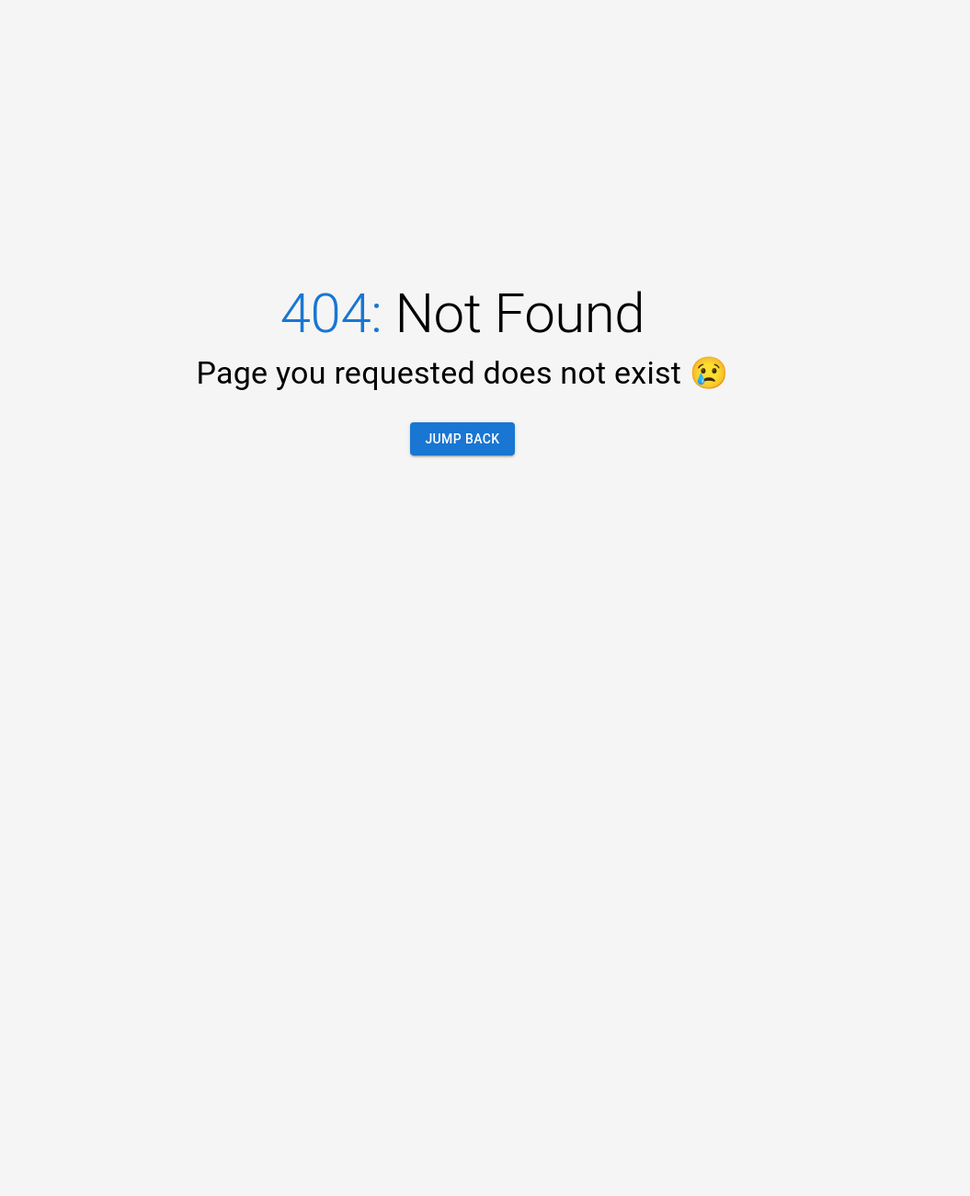
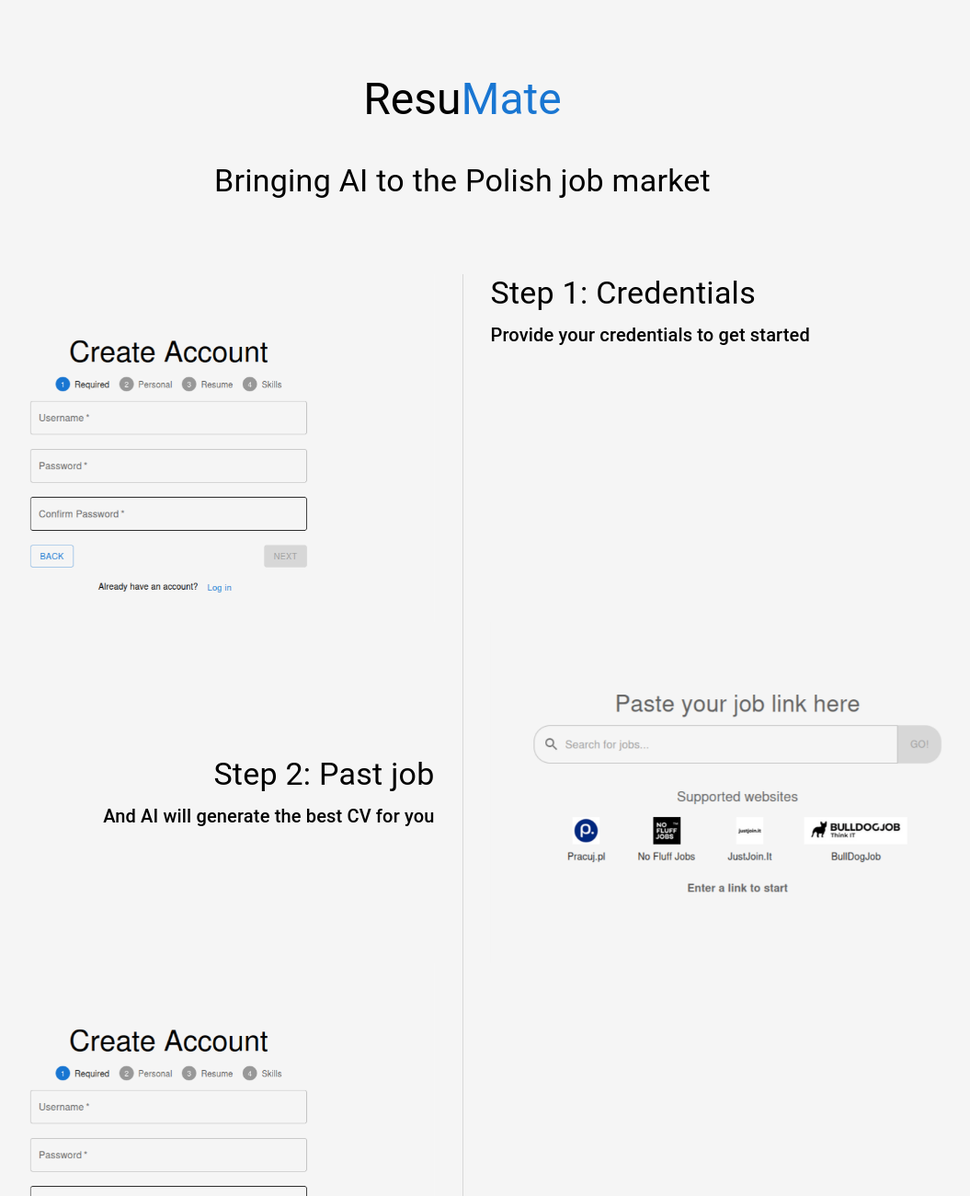
Before and after one commit to it1shka/resumate-frontend, a React (Vite) app: page /about in a window 1280 px wide. Before the commit this address had no page. Shown: the top 1300 px of the page at 92% size, without its empty margins (137-1192 px from the left). Before the commit the page ends 800 px from the top, so only its background shows below. Built offline with nearby package versions, Linux system fonts and the light colour scheme.

Commit message:
feat(About us) add About us page

```diff
--- a/src/main.tsx
+++ b/src/main.tsx
@@ -9,6 +9,7 @@ import CreateAccount from './pages/CreateAccount'
 import Profile from './pages/Profile'
 import NotificationsManager from './components/NotificationManager'
 import NotFound from './pages/NotFound'
+import AboutUs from './pages/AboutUs'
 
 const router = createBrowserRouter([
   {
@@ -37,6 +38,10 @@ const router = createBrowserRouter([
     element: <Profile />,
   },
   {
+    path: "/about",
+    element: <AboutUs />,
+  },
+  {
     path: '*',
     element: <NotFound />,
   },
--- /dev/null
+++ b/src/pages/AboutUs/index.tsx
@@ -0,0 +1,121 @@
+import { Box, Divider, Link, Typography } from "@mui/material";
+import RegistrationImage from "../../assets/registration.png"
+import JobSearch from "../../assets/job_search.png"
+
+const AboutUs = () => {
+    return (
+        <Box
+            display={"flex"}
+            flexDirection={"column"}
+            alignItems={"center"}
+        >
+            <Link sx={{color: "inherit", textDecoration: "none", mb: 5}} href={"/"}>
+                <Typography
+                    sx={{
+                        animation: 'fadeIn 0.5s ease-in-out',
+                        animationFillMode: 'forwards',
+                        opacity: 0,
+                    }}
+                    variant={"h3"}
+                    mt={10}
+                >
+                    Resu
+                    <Typography variant={"h3"} component={"span"} sx={{color: "primary.main"}}>Mate</Typography>
+                </Typography>
+            </Link>
+
+
+            <Typography
+                sx={{
+                    animation: 'fadeIn 0.5s ease-in-out 0.3s',
+                    animationFillMode: 'forwards',
+                    opacity: 0,
+                    mb: 10
+                }}
+                variant="h4"
+            >
+                Bringing AI to the Polish job market
+            </Typography>
+
+
+            <Box display={"flex"} flexDirection={"row"} sx={{
+                animation: 'fadeIn 0.5s ease-in-out 0.6s',
+                animationFillMode: 'forwards',
+                opacity: 0,
+            }}>
+                <Box flex={1} display={"flex"} sx={{
+                    animation: 'fadeIn 0.5s ease-in-out 0.9s',
+                    animationFillMode: 'forwards',
+                    opacity: 0,
+                }}>
+                    <img width={"100%"} src={RegistrationImage}/>
+                </Box>
+                <Divider orientation={"vertical"} flexItem sx={{margin: "0 30px"}}/>
+                <Box flex={1} display={"flex"} flexDirection={"column"} gap={1} sx={{
+                    animation: 'fadeIn 0.5s ease-in-out 1.2s',
+                    animationFillMode: 'forwards',
+                    opacity: 0,
+                }}>
+                    <Typography variant="h4">
+                        Step 1: Credentials
+                    </Typography>
+                    <Typography variant="h6">
+                        Provide your credentials to get started
+                    </Typography>
+                </Box>
+            </Box>
+
+            <Box display={"flex"} flexDirection={"row"}>
+
+
+                <Box flex={1} display={"flex"} alignItems={"end"} justifyContent={"center"} flexDirection={"column"} gap={1} sx={{
+                    animation: 'fadeIn 0.5s ease-in-out 1.8s',
+                    animationFillMode: 'forwards',
+                    opacity: 0,
+                }}>
+                    <Typography variant="h4">
+                        Step 2: Past job
+                    </Typography>
+                    <Typography variant="h6">
+                        And AI will generate the best CV for you
+                    </Typography>
+                </Box>
+                <Divider orientation={"vertical"} flexItem sx={{margin: "0 30px"}}/>
+                <Box flex={1} display={"flex"} sx={{
+                    animation: 'fadeIn 0.5s ease-in-out 1.5s',
+                    animationFillMode: 'forwards',
+                    opacity: 0,
+                }}>
+                    <img width={"100%"} src={JobSearch}/>
+                </Box>
+            </Box>
+
+            <Box display={"flex"} flexDirection={"row"} mb={10}>
+                <Box flex={1} display={"flex"} sx={{
+                    animation: 'fadeIn 0.5s ease-in-out 2.1s',
+                    animationFillMode: 'forwards',
+                    opacity: 0,
+                }}>
+                    <img width={"100%"} src={RegistrationImage}/>
+                </Box>
+                <Divider orientation={"vertical"} flexItem sx={{margin: "0 30px"}}/>
+                <Box flex={1} display={"flex"} flexDirection={"column"} gap={1} justifyContent={"end"} sx={{
+                    animation: 'fadeIn 0.5s ease-in-out 2.4s',
+                    animationFillMode: 'forwards',
+                    opacity: 0,
+                }}>
+                    <Typography variant="h4">
+                        Step 3: Download CV
+                    </Typography>
+                    <Typography variant="h6">
+                        Choosing the template you like
+                    </Typography>
+                </Box>
+            </Box>
+
+
+        </Box>
+    );
+}
+
+export default AboutUs
--- a/src/pages/Main/index.tsx
+++ b/src/pages/Main/index.tsx
@@ -11,6 +11,10 @@ const Main = () => {
 
   const handleStartForFree = useCallback(() => {
     navigate('/auth/login')
+  }, [navigate])
+
+  const handleAbout = useCallback(() => {
+    navigate('/about');
   }, [navigate])
 
   return (
@@ -76,6 +80,22 @@ const Main = () => {
           Create an account
         </Button>
       </Box>
+
+      <Box sx={{ mt: 4, display: 'flex', justifyContent: 'center', gap: 2 }}>
+        <Button
+          variant="contained"
+          color="primary"
+          onClick={handleAbout}
+          sx={{
+            animation: 'fadeIn 0.5s ease-in-out 1.2s',
+            opacity: 0,
+            animationFillMode: 'forwards',
+            minWidth: '191px'
+          }}
+        >
+          About
+        </Button>
+      </Box>
     </Box>
   )
 }
```
Also changed, not shown: src/assets/job_search.png (added), src/assets/registration.png (added).
